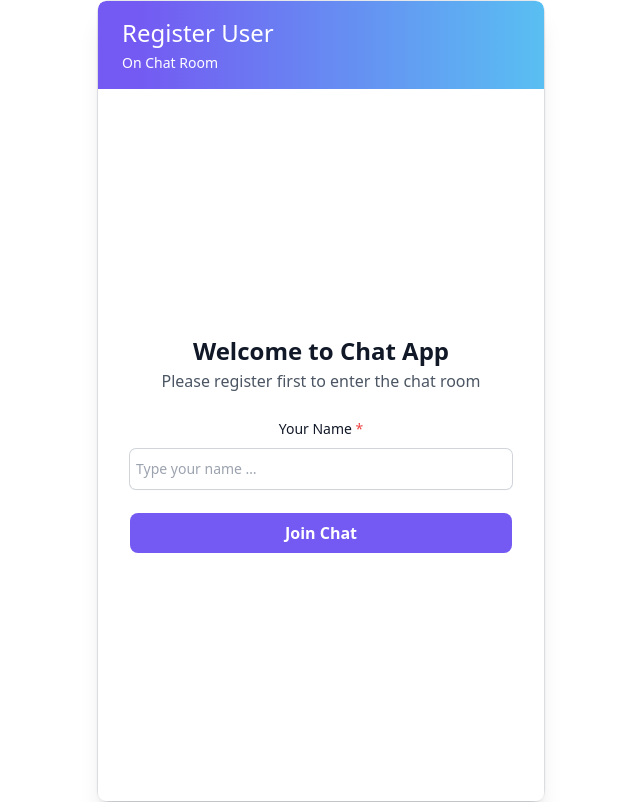
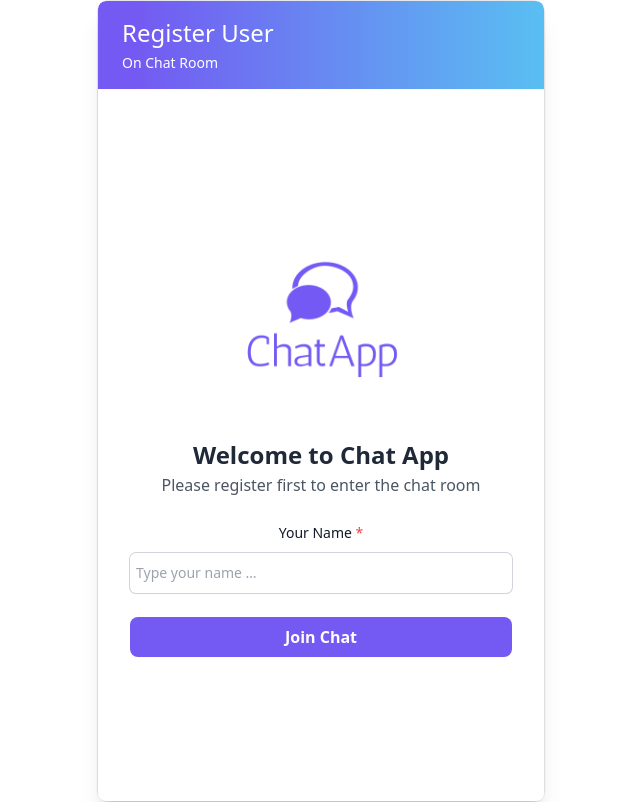
Before and after one commit to undercode99/chat-simple, a Vue app: page / in a window 1280 px wide. Shown: the whole page, without its empty margins (319-959 px from the left). Built offline with nearby package versions, Linux system fonts and the light colour scheme.

Commit message:
feat(chat): add logo and change avatar url

```diff
--- a/src/RegisterChat.vue
+++ b/src/RegisterChat.vue
@@ -5,7 +5,6 @@ import { useChatRegisterStore } from './stores/chat'
 
 const chatRegisterStore = useChatRegisterStore()
 const fullName = ref('')
-
 </script>
 
 <template>
@@ -14,7 +13,8 @@ const fullName = ref('')
   >
     <HeaderChat header="Register User" />
     <div class="p-8 text-center my-auto">
-      <h2 class="text-2xl font-semibold leading-7 text-gray-900">Welcome to Chat App</h2>
+      <img class="mx-auto h-48 mb-4 w-auto" src="./assets/logo.png" alt="Your Company" />
+      <h2 class="text-2xl font-semibold leading-7 text-gray-800">Welcome to Chat App</h2>
       <p class="mt-1 leading-6 text-gray-600">Please register first to enter the chat room</p>
       <form
         class="mt-6 flex flex-col gap-y-6"
--- a/src/components/BubbleChat/BubbleChatSender.vue
+++ b/src/components/BubbleChat/BubbleChatSender.vue
@@ -19,8 +19,8 @@ const props = defineProps({
     </div>
     <!-- <div class="flex-shrink-0 h-10 w-10 rounded-full bg-gray-300"></div> -->
     <img
-      class="h-10 w-10 rounded-full"
-      src="https://api.dicebear.com/7.x/fun-emoji/svg"
+      class="h-10 w-10"
+      src="https://api.dicebear.com/7.x/fun-emoji/svg?backgroundType=gradientLinear&randomizeIds=true&radius=10"
       alt="avatar"
     />
   </div>
```
Also changed, not shown: src/assets/logo.png (added).
